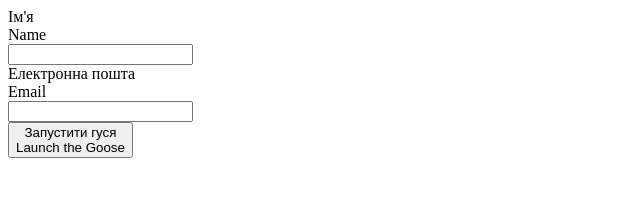
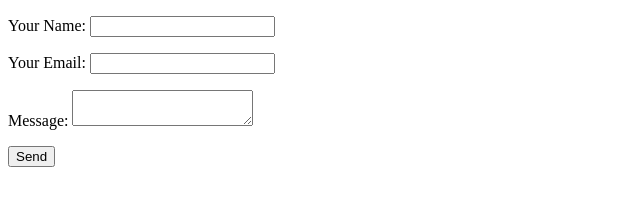
Before and after one commit to OlehKonyk/test, a plain HTML site: page index.html in a window 1280 px wide. Shown: the whole page, without its empty margins (0-640 px from the left). Drawn offline with Linux system fonts and the light colour scheme.

Commit message:
first ct

```diff
--- a/index.html
+++ b/index.html
@@ -6,44 +6,20 @@
     <title>Document</title>
 </head>
 <body>
-    <form
+    <form name="contact" method="POST" data-netlify="true">
+        <p>
+          <label>Your Name: <input type="text" name="name" /></label>
+        </p>
+        <p>
+          <label>Your Email: <input type="email" name="email" /></label>
+        </p>
+        <p>
+          <label>Message: <textarea name="message"></textarea></label>
+        </p>
+        <p>
+          <button type="submit">Send</button>
+        </p>
+      </form>
 
-          action="#"
-          class="form-container"
-          id="form"
-          netlify
-        >
-          <div class="form-field">
-            <label for="user-name" class="form-field-lable">
-              <div class="ua-content">Ім'я</div>
-              <div class="en-content active">Name</div>
-            </label>
-            <input
-              type="text"
-              class="form-field-input"
-              name="Ім'я"
-              id="user-name"
-              required="true"
-            />
-          </div>
-          <div class="form-field form-field-emeil">
-            <label for="user-emeil" class="form-field-lable">
-              <div class="ua-content">Електронна пошта</div>
-              <div class="en-content active">Email</div>
-            </label>
-            <input
-              type="email"
-              class="form-field-input"
-              name="Email"
-              id="user-email"
-              required="true"
-            />
-          </div>
-          <button class="form-btn" id="launch-btn">
-            <div class="ua-content">Запустити гуся</div>
-            <div class="en-content active">Launch the Goose</div>
-          </button>
-        </form>
-        <script src="index.js"></script>
 </body>
 </html>
--- a/index.js
+++ b/index.js
@@ -1,14 +1,16 @@
-form.addEventListener("submit", function (e) {
-    e.preventDefault();
-    const formData = new FormData(form);
+const handleSubmit = event => {
+    event.preventDefault();
 
-    launchBtn.setAttribute("disabled", true);
+    const myForm = event.target;
+    const formData = new FormData(myForm);
 
     fetch("/", {
       method: "POST",
       headers: { "Content-Type": "application/x-www-form-urlencoded" },
-      body: new URLSearchParams(formData).toString(),
+      body: new URLSearchParams(formData).toString()
     })
-      .then(() => {})
-      .catch((error) => console.log("Sending form failed"));
-  });
+      .then(() => console.log("Form successfully submitted"))
+      .catch(error => alert(error));
+  };
+
+  document.querySelector("form").addEventListener("submit", handleSubmit);
```
